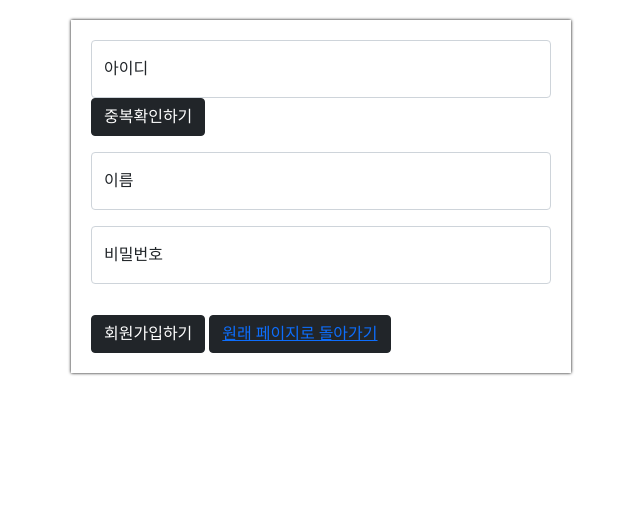
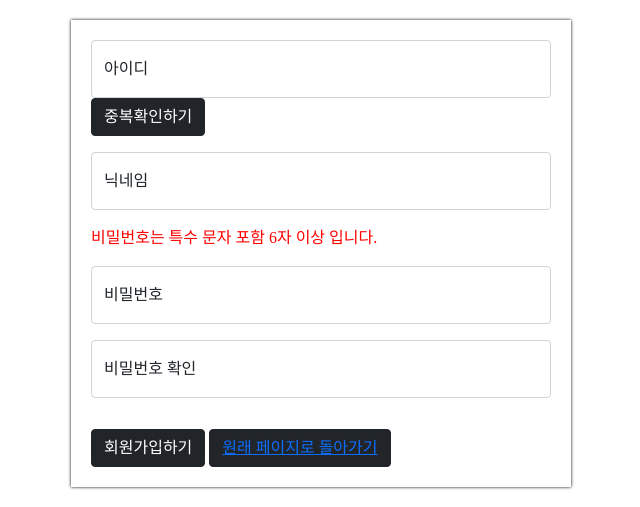
Before and after one commit to leesangwon1989/mini, a Flask app: page /signUp in a window 1280 px wide. Shown: the part 300-807 px from the top of the page, without its empty margins (319-959 px from the left). Before the commit the page ends 676 px from the top, so only its background shows below. Run offline with Flask 2, Linux system fonts and the light colour scheme.

Commit message:
re_password type 추가

```diff
--- a/templates/signUp.html
+++ b/templates/signUp.html
@@ -83,22 +83,22 @@
             })
         }
 
-        function save_sign() {
+        function save_sign(value, dataName) {
             let id = $('#id').val()
             let name = $('#name').val()
             let password = $('#password').val()
+            let re_password = $('#re_password').val()
             if (checkUserId == false) {
-                alert("다시 아이디 중복 확인 해주세요")
-            } else {
+                alert("다시 아이디 중복 확인 해주세요");
+            } else
                 $.ajax({
                     type: "POST",
                     url: "/signUp/give",
-                    data: {'idGive': id, 'nameGive': name, 'passwordGive': password},
+                    data: {'idGive': id, 'nameGive': name, 'passwordGive': password , 're_passwordGive' : re_password},
                     success: function (response) {
                         alert(response["msg"])
                     }
                 });
-            }
         }
 
         function checkSign() {
@@ -127,6 +127,7 @@
             });
 
         }
+
     </script>
 </head>
 <body>
@@ -142,12 +143,18 @@
             <button onclick="checkSign()" type="button" class="btn btn-dark">중복확인하기</button>
         </div>
         <div class="form-floating mb-3">
-        <input class="form-control" placeholder="Leave a comment here" id="name">
-        <label for="floatingTextarea2">이름</label>
+            <input class="form-control" placeholder="Leave a comment here" id="name" >
+            <label for=" floatingTextarea2">닉네임</label>
+        </div>
+        <p style="font-size:1em; color:red;"> 비밀번호는 특수 문자 포함 6자 이상 입니다.</p>
+        <div class="form-floating mb-3">
+            <input type="password" class="form-control" id="password" placeholder="url" >
+            <label for="floatingInput">비밀번호</label>
         </div>
         <div class="form-floating mb-3">
-        <input type="password" class="form-control" id="password" placeholder="url">
-        <label for="floatingInput">비밀번호</label>
+            <input type="password" class="form-control" id="re_password" placeholder="url"
+                   >
+            <label for="floatingInput">비밀번호 확인</label>
         </div>
         <button onclick="save_sign()" type="button" class="btn btn-dark">회원가입하기</button>
         <button type="button" class="btn btn-dark"><a href="/">원래 페이지로 돌아가기</a></button>
```
Lines whose indentation alone changed are shown as unchanged.
